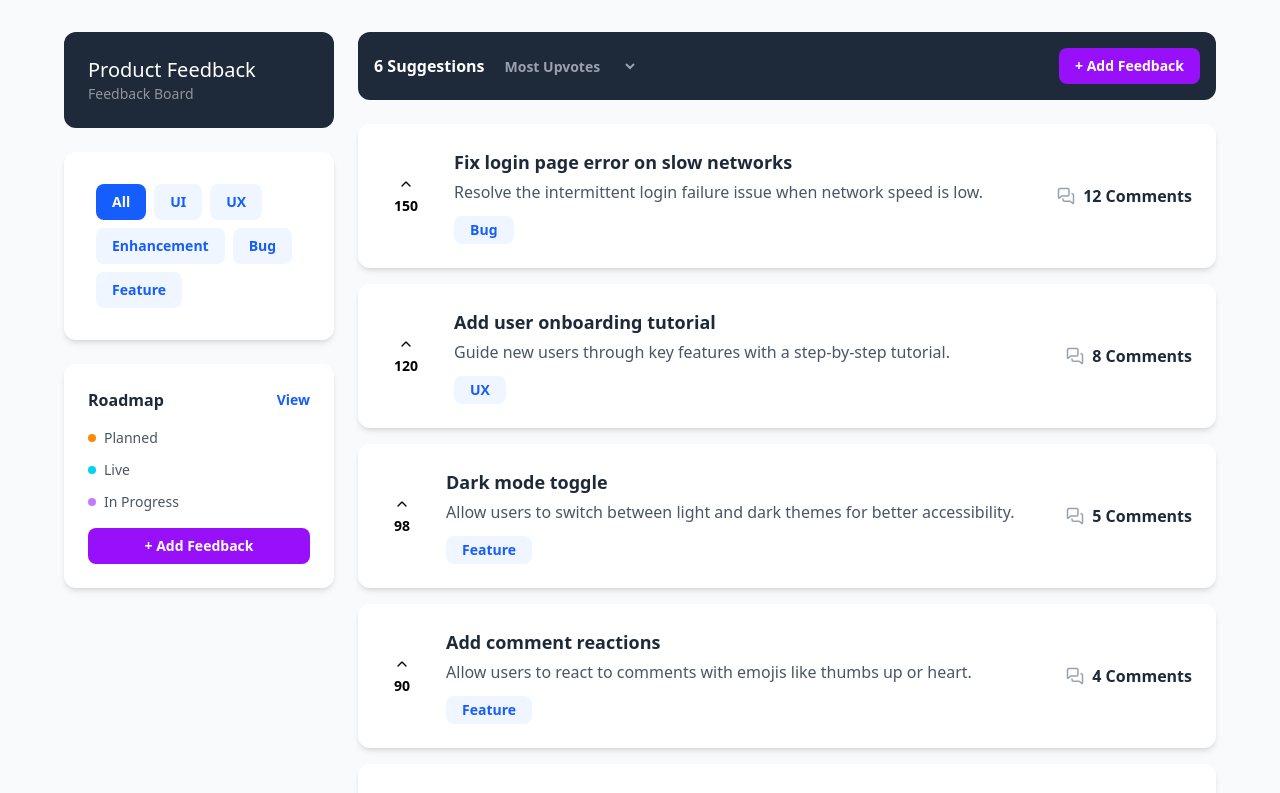
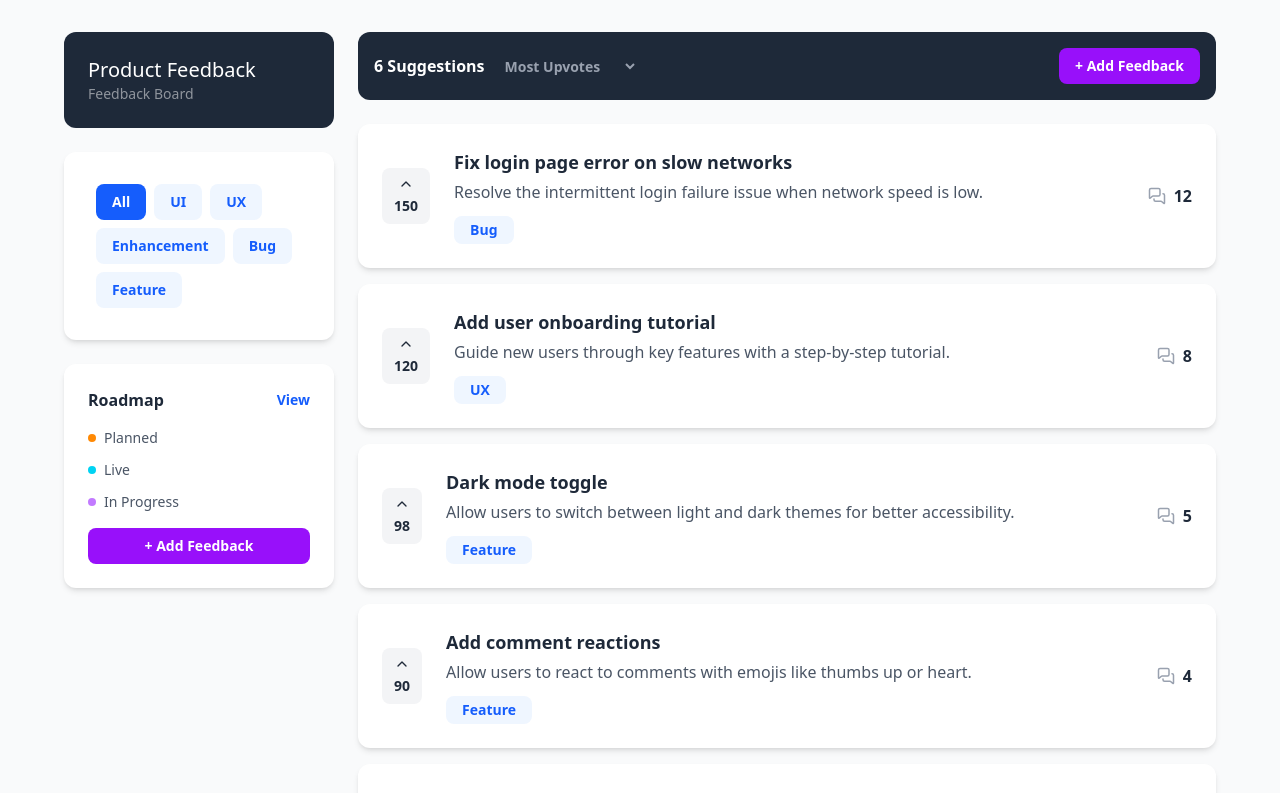
Before and after one commit to ayezabashir/Product-Feedback, a React (Vite) app: page / in a window 1280 px wide. Shown: the top 793 px of the page. Built offline with nearby package versions, Linux system fonts and the light colour scheme.

Commit message:
feedback items

```diff
--- a/src/components/FeedbackItems.jsx
+++ b/src/components/FeedbackItems.jsx
@@ -8,7 +8,13 @@ const FeedbackItems = ({ suggestions, onUpvotes, sortBy, onView }) => {
     >
       <div className="flex items-center gap-6">
         <button
-          className={`flex flex-col items-center gap-1 rounded-lg px-3 py-2 transition-all`}
+          onClick={(e) => {
+            e.stopPropagation();
+            onUpvotes && onUpvotes(suggestions.id);
+          }}
+          className={`flex flex-col items-center gap-1 rounded-lg px-3 py-2 transition-all
+            ${suggestions.upvoted ? "bg-blue-600 text-white" : "bg-gray-100 hover:bg-blue-100 text-gray-800"}
+            `}
         >
           <ChevronUp size={16} />
           <span className="font-bold text-sm">{suggestions.upvotes}</span>
@@ -25,7 +31,7 @@ const FeedbackItems = ({ suggestions, onUpvotes, sortBy, onView }) => {
         <div className="flex items-center gap-2">
           <MessagesSquare className="text-gray-400" size={18} />
           <span className="font-bold text-gray-800">
-            {suggestions.comments} Comments
+            {suggestions.comments}
           </span>
         </div>
       </div>
--- a/src/components/FeedbackModalBox.jsx
+++ b/src/components/FeedbackModalBox.jsx
@@ -1,6 +1,6 @@
 import { X } from "lucide-react";
 
-const FeedbackModalBox = ({ closeModal }) => {
+const FeedbackModalBox = ({ isOpen, isClose, onAdd }) => {
   return (
     <div className="fixed inset-0 backdrop-blur-sm flex items-center justify-center p-4 z-50">
       <div className="bg-white rounded-xl max-w-lg w-full p-6 max-h-[900vh] overflow-y-auto">
@@ -9,7 +9,7 @@ const FeedbackModalBox = ({ closeModal }) => {
             Create New Feedback
           </h2>
           <button
-            onClick={closeModal}
+            onClick={isClose}
             className="text-gray-400 hover:text-gray-600"
           >
             <X size={24} />
--- a/src/pages/HomePage.jsx
+++ b/src/pages/HomePage.jsx
@@ -89,7 +89,7 @@ const HomePage = () => {
         </div>
       </div>
       {location.pathname === "/add" && (
-        <FeedbackModalBox closeModal={closeModal} />
+        <FeedbackModalBox isOpen={modelOpen} isClose={closeModal} onAdd={handleAdd} />
       )}
     </div>
   );
```
